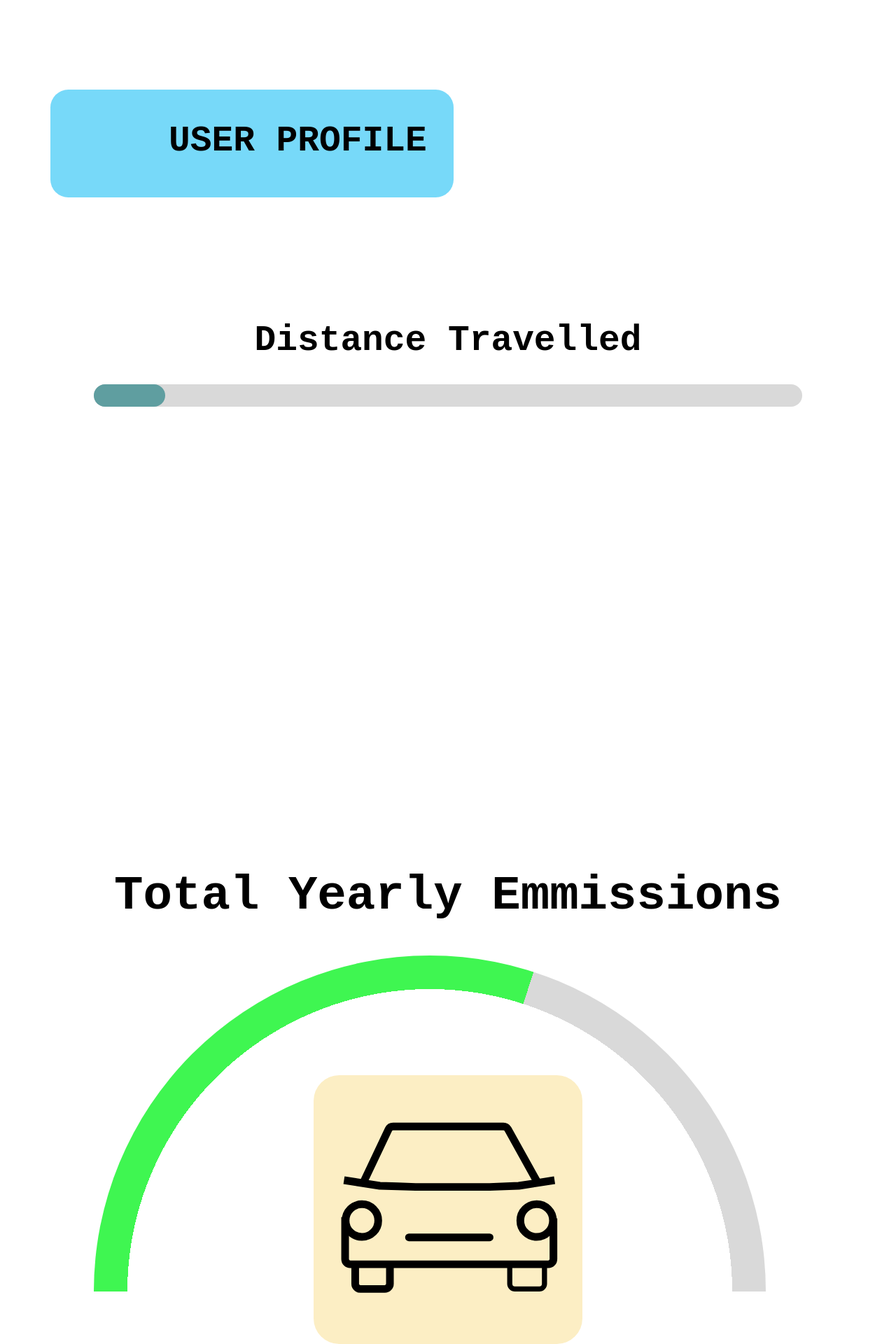
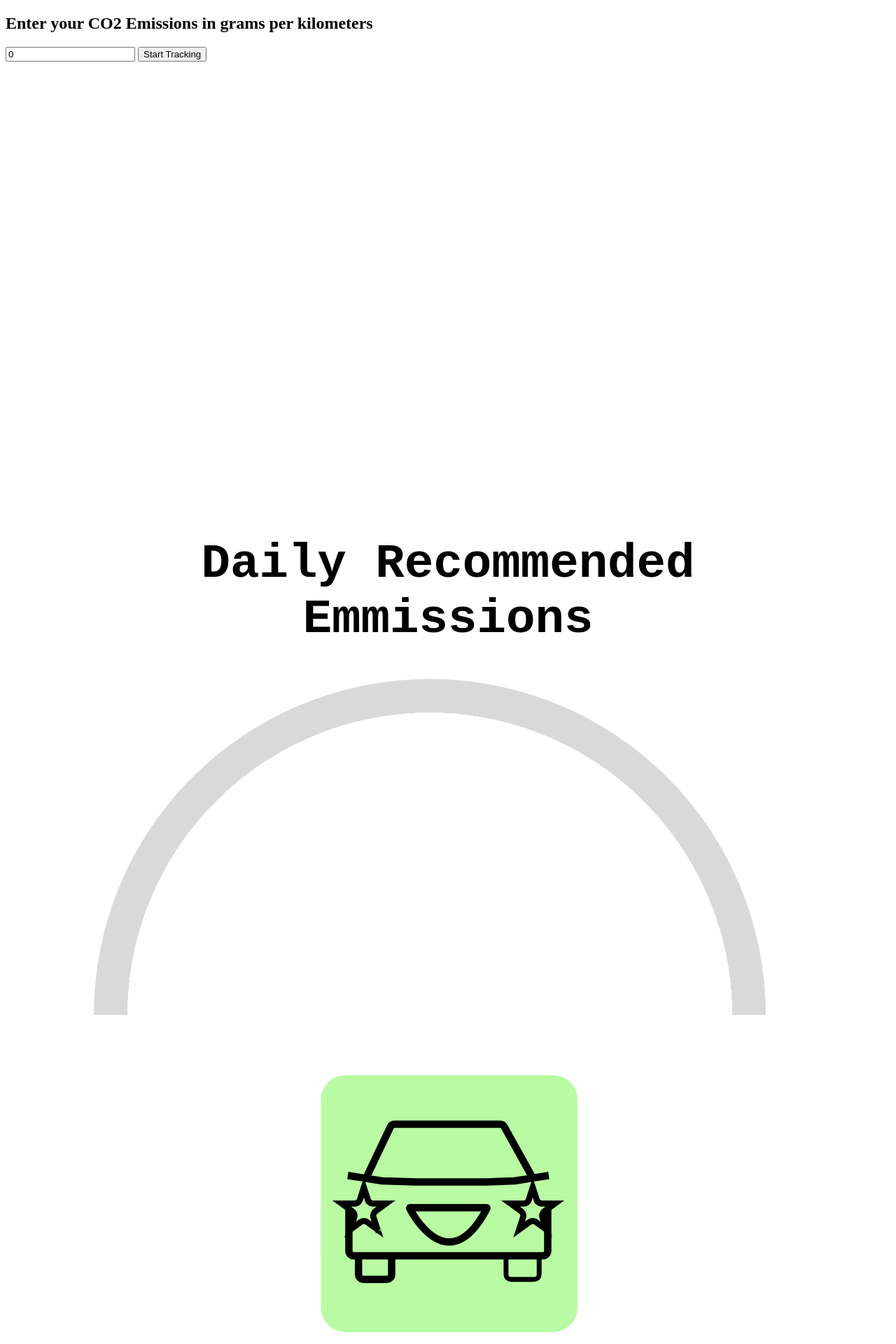
Before and after one commit to stevenguyen104/carbon-catcher, a SvelteKit app: page / in a window 1280 px wide. Shown: the top 1920 px of the page at 70% size. Built offline with nearby package versions, Linux system fonts and the light colour scheme.

Commit message:
Hookup variables to files and progress bars

```diff
--- a/src/routes/+page.svelte
+++ b/src/routes/+page.svelte
@@ -1,11 +1,5 @@
 <script>
-    import DistanceMeter from './distanceMeter.svelte';
-    import EmissionMeter from './emissionMeter.svelte';
-    import Profile from './profile.svelte';
     import Location from './location.svelte';
 </script>
 
-<Profile />
-<DistanceMeter />
-<EmissionMeter />
 <Location />
--- a/src/routes/distanceMeter.svelte
+++ b/src/routes/distanceMeter.svelte
@@ -1,10 +1,15 @@
+<script>
+// @ts-nocheck
+
+    export let dist;
+</script>
+
 <div class="container">
     <h1 class="distance-text">Distance Travelled</h1>
     <div class="bar">
-        <div class="progress"></div>
+        <div class="progress" style="width:{dist/10000 * 100}%"></div>
         <!-- progress width change according to distance from api -->
     </div>
-
 </div>
 
 <style>
@@ -34,7 +39,6 @@
     .progress {
         max-width: 100%;
         background-color:cadetblue;
-        width: 10%; /* make this part change according to distance from api*/
         height: 2.5vw;
         border-radius: 2vw;
     }
--- a/src/routes/emissionMeter.svelte
+++ b/src/routes/emissionMeter.svelte
@@ -1,26 +1,31 @@
 <!-- add script to collect emissions -->
 
 <script>
+// @ts-nocheck
+
     import HappyCar from "../assets/emission_meter/Happy Car.svg";
     import NeutralCar from "../assets/emission_meter/Neutral Car.svg";
     import SadCar from "../assets/emission_meter/Sad Car.svg";
 
-    var emissions = 19;
+    export let emissions;
 </script>
 
 
 
 <div class="container">
-    <h1>Total Yearly Emmissions</h1>
-    <div class="progress-bar"/>
+    <h1>Daily Recommended Emmissions</h1>
+    <div class="progress-bar" style="background:
+    linear-gradient(to left, transparent 50%, white 50%),
+    radial-gradient(closest-side, white 90%, transparent 80% 100%),
+    conic-gradient(#3FF651 {emissions/12.6 * 100 / 2}%, #D9D9D9 0); /* first percentage controls value */"/>
     <h1>Current Car Emissions</h1>
 </div>
 
 <!-- have an if svelte condition for which of the three to appear -->
 <div class="car_icon">
-    {#if emissions < 10}
+    {#if emissions/12.6 < .33}
         <img src="{HappyCar}">
-    {:else if emissions < 20}
+    {:else if emissions/12.6 < .66}
         <img src="{NeutralCar}"/>
     {:else}
         <img src="{SadCar}"/>
--- a/src/routes/location.svelte
+++ b/src/routes/location.svelte
@@ -1,7 +1,12 @@
 <script>
+    import DistanceMeter from './distanceMeter.svelte';
+    import EmissionMeter from './emissionMeter.svelte';
+
     let timePassed = 0;
+    // @ts-ignore
     let prev;
     let totalD = 0;
+    // @ts-ignore
     let tid;
 
     function startLocation() {
@@ -18,6 +23,7 @@
         tid = setTimeout(getLocation, 10000);
     }
 
+    // @ts-ignore
     function showPosition(position) {
         console.log(
         "Latitude: " +
@@ -29,9 +35,12 @@
             " sec"
         );
 
+        // @ts-ignore
         if (prev !== undefined) {
         totalD += distance(
+            // @ts-ignore
             prev.coords.latitude,
+            // @ts-ignore
             prev.coords.longitude,
             position.coords.latitude,
             position.coords.longitude
@@ -43,9 +52,11 @@
 
     function stopLocation() {
         console.log("Total distance traveled is: " + totalD + " km");
+        // @ts-ignore
         clearTimeout(tid);
     }
 
+    // @ts-ignore
     function distance(lat1, lon1, lat2, lon2) {
         const p = 0.017453292519943295; // Math.PI / 180
         const c = Math.cos;
@@ -82,11 +93,30 @@
         isClicked = !isClicked;
     }
 
-    export let dist = totalD;
+    let start = false;
+
+    function toggleStart() {
+        start = !start;
+        if (start) {
+            startLocation();
+        } else {
+            stopLocation();
+        }
+    }
+    let co2emissions = 0;
 </script>
 
-<button on:click={startLocation}>Start Tracking</button>
-<button on:click={stopLocation}>Stop Tracking</button>
+<h2> Enter your CO2 Emissions in grams per kilometers </h2>
+<input type="number" bind:value={co2emissions} />
+
+<button class="startButton {start ? 'start' : ''}" on:click={toggleStart}>{!start ? "Start Tracking" : "Stop Tracking"}</button>
+
+<EmissionMeter emissions={co2emissions}/>
+<DistanceMeter dist={totalD}/>
+
+<div>
+    <h1>{co2emissions}/{totalD}</h1>
+</div>
 
 <div class="dropdown">
     <button class="btn {isClicked ? 'active' : ''}" on:click={toggle}>
```
